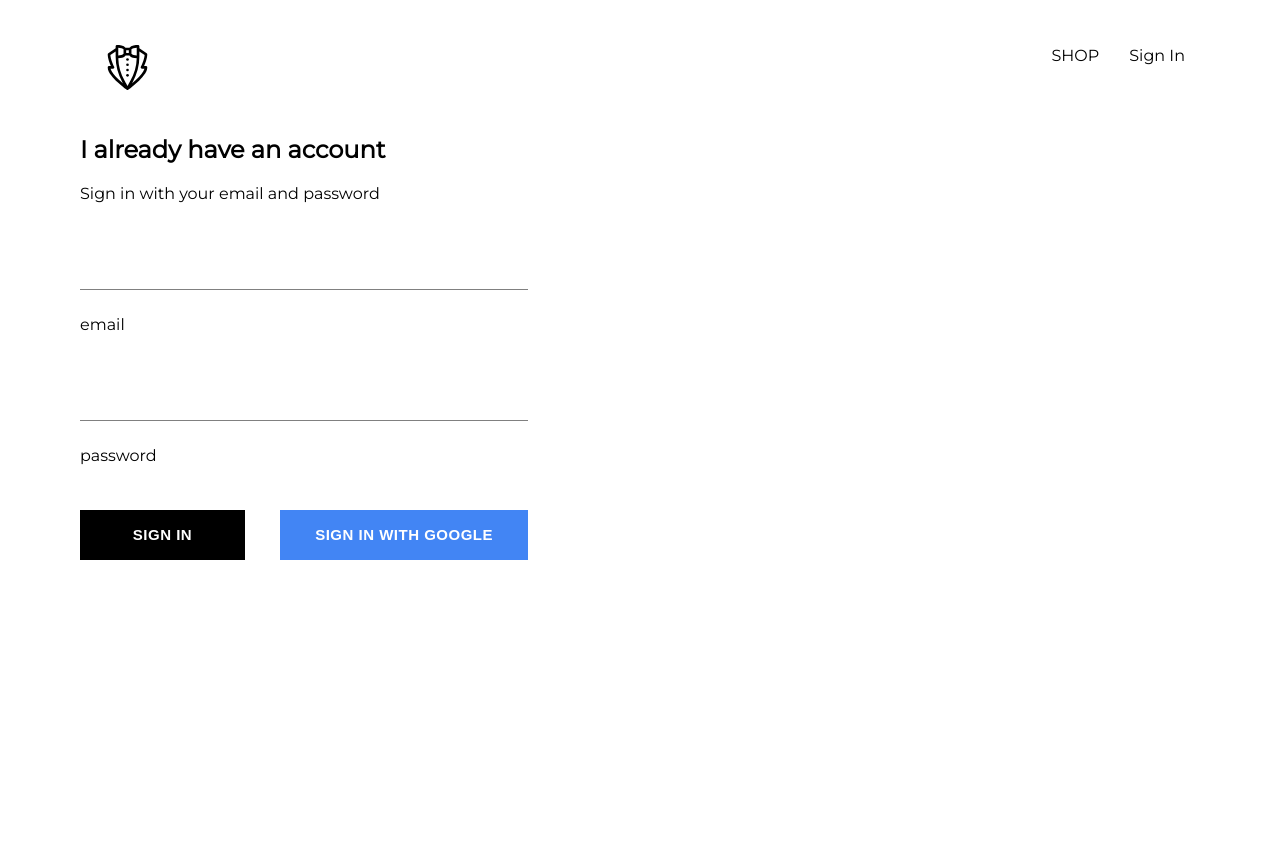
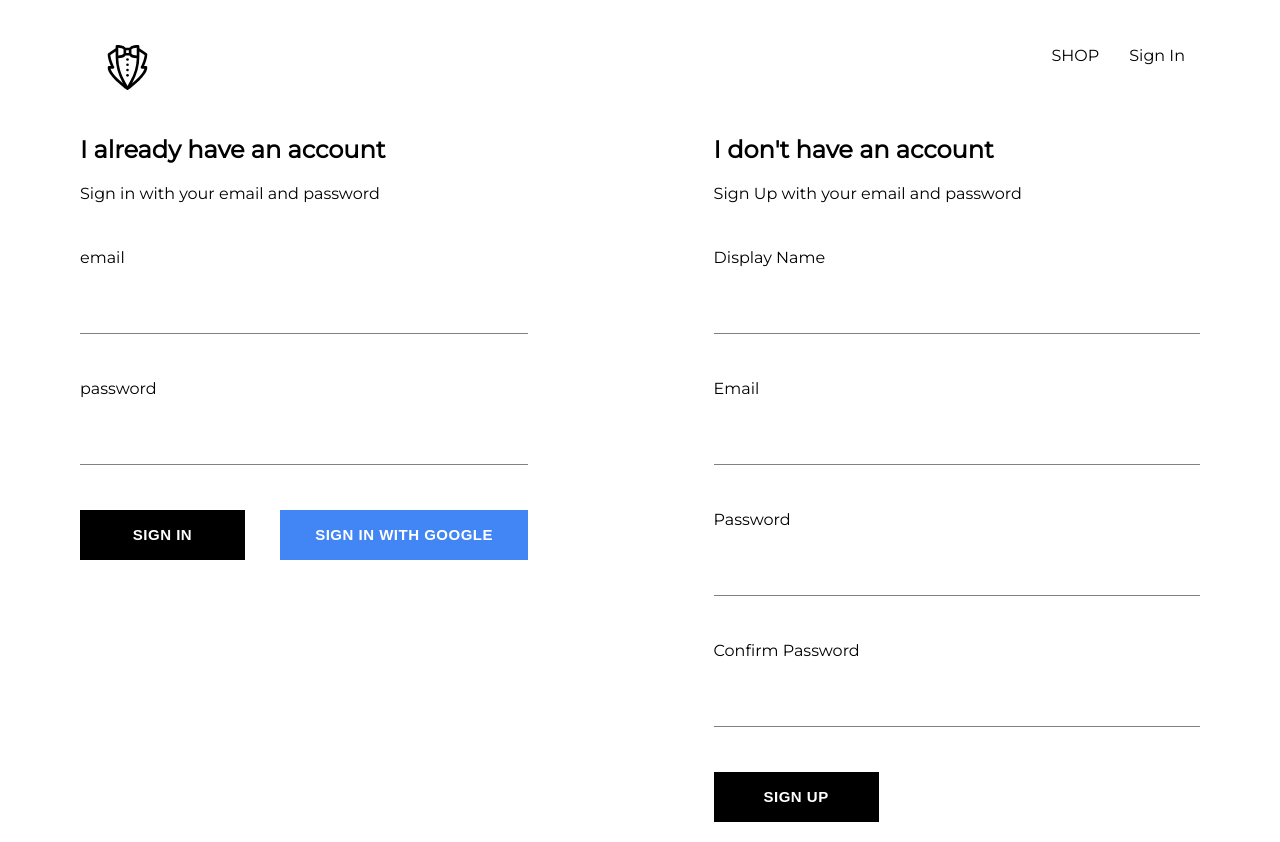
Before and after one commit to eliranma/eliran-fashion, a React (Create React App) app: page /sign-in-up in a window 1280 px wide. Before the commit the page ends 800 px from the top, so only its background shows below. Built offline with nearby package versions, Linux system fonts and the light colour scheme; no server answers.

Commit message:
SIGN-UP stores users in firebase

```diff
--- a/src/App.js
+++ b/src/App.js
@@ -7,7 +7,7 @@
 import Header from './components/header/header.component';
 import ShopPage from './pages/shop/shop.component';
 import SignInUpPage from './pages/sign-in-sign-up/sign-in-sign-up.component';
-import {auth} from './firebase/firebase.util';
+import {auth, createUserProfileDocument} from './firebase/firebase.util';
 
 
 
@@ -18,13 +18,26 @@
     super();
     this.state ={
       currentUser:null
-    }
+    };
   }
+  unsubscribeFromAuth = null;
+
   componentDidMount(){
-    this.unsubscribeFromAuth = auth.onAuthStateChanged(user => {
-      this.setState({currentUser: user});
-      console.log(user);
-    })
+    this.unsubscribeFromAuth = auth.onAuthStateChanged(async userAuth => {
+      if  (userAuth)  {
+        const userRef = await createUserProfileDocument(userAuth);
+
+        userRef.onSnapshot(snapShot =>{
+          this.setState({
+            currentUser:  {
+              id: snapShot.id,
+              ...snapShot.data()
+            }
+          });
+        });
+      }
+      this.setState({currentUser: userAuth});
+    });
   }
   componentWillUnmount(){
     this.unsubscribeFromAuth();
--- a/src/components/form-input/form-input.component.jsx
+++ b/src/components/form-input/form-input.component.jsx
@@ -3,8 +3,6 @@
 
 const FormInput = ({    handleChange, label, ...otherProps  })=>(
     <div className='group'>
-        <input className='form-input'
-        onChange={handleChange} {...otherProps}/>
         {
             label ?
             (<label className={`$props.value.length`  ? 'shrink' : ''}form-input-label>
@@ -12,6 +10,9 @@
             </label>)
             : null
         }
+        <input className='form-input'
+        onChange={handleChange} {...otherProps}/>
+
     </div>
 )
 export default FormInput;
--- a/src/components/sign-up/sign-up.component.jsx
+++ b/src/components/sign-up/sign-up.component.jsx
@@ -0,0 +1,88 @@
+import React from 'react';
+import FormInput from '../form-input/form-input.component';
+import CustomButton from '../custom-button/custom-button.component';
+
+import {auth, createUserProfileDocument} from '../../firebase/firebase.util';
+import './sign-up.styles.scss';
+
+class SignUp extends React.Component{
+    constructor(){
+        super();
+
+        this.state = {
+            displayName:    '',
+            email:  '',
+            password:   '',
+            confirmPassword:    ''
+        };
+
+    }
+    handleSubmit = async event =>  {
+        event.preventDefault();
+        const {displayName,email,password,confirmPassword} = this.state;
+        if (password !== confirmPassword){
+            alert("Passwords don't match");
+            return;
+        }
+        try {
+            const {user} = await auth.createUserWithEmailAndPassword(email, password);
+            await createUserProfileDocument(user, {displayName});
+            this.setState({
+                displayName:    '',
+                email:  '',
+                password:   '',
+                confirmPassword:    ''
+            });
+
+        }   catch (error){
+            console.error(error);
+        }
+    };
+
+    handleChange = event => {
+        const {name, value} = event.target;
+
+        this.setState({[name]: value});
+    };
+    render(){
+        const {displayName, email, password, confirmPassword} = this.state;
+        return(
+            <div className='sign-up'>
+                <h2 className='title'>I don't have an account</h2>
+                <span>Sign Up with your email and password</span>
+                <form className='sign-up-form' onSubmit={this.handleSubmit}>
+                    <FormInput
+                    type='text'
+                    name='displayName'
+                    value={displayName}
+                    onChange={this.handleChange}
+                    label='Display Name'
+                    required />
+                     <FormInput
+                    type='email'
+                    name='email'
+                    value={email}
+                    onChange={this.handleChange}
+                    label='Email'
+                    required />
+                     <FormInput
+                    type='password'
+                    name='password'
+                    value={password}
+                    onChange={this.handleChange}
+                    label='Password'
+                    required />
+                     <FormInput
+                    type='password'
+                    name='confirmPassword'
+                    value={confirmPassword}
+                    onChange={this.handleChange}
+                    label='Confirm Password'
+                    required />
+                    <CustomButton type='submit'>Sign Up</CustomButton>
+                </form>
+            </div>
+        );
+    }
+}
+export default SignUp;
--- a/src/components/sign-up/sign-up.styles.scss
+++ b/src/components/sign-up/sign-up.styles.scss
@@ -0,0 +1,3 @@
+.sign-up    {
+    width: 38vw;
+}
--- a/src/firebase/firebase.util.js
+++ b/src/firebase/firebase.util.js
@@ -12,7 +12,32 @@
     appId: "1:417852666018:web:f73cc53baf7e25e67ea7fb",
     measurementId: "G-5X280HRR3J"
   };
-  firebase.initializeApp(config);
+
+export const createUserProfileDocument = async  (userAuth, additionalData) => {
+  if (!userAuth) return;
+  const userRef = firestore.doc(`users/${userAuth.uid}`);
+
+  const snapShot = await userRef.get();
+  if (!snapShot.exists) {
+    const {displayName, email} = userAuth;
+    const createdAt = new Date();
+    try{
+      await userRef.set({
+        displayName,
+        email,
+        createdAt,
+        ...additionalData
+      })
+    } catch (error){
+      console.log('error catching user', error.message);
+    }
+  }
+  return userRef;
+};
+
+firebase.initializeApp(config);
+
+
 export const auth = firebase.auth();
 export const firestore = firebase.firestore();
 
--- a/src/pages/sign-in-sign-up/sign-in-sign-up.component.jsx
+++ b/src/pages/sign-in-sign-up/sign-in-sign-up.component.jsx
@@ -1,10 +1,12 @@
 import React from 'react';
-import SignIn from '../../components/sign-in/sign-in.component'
+import SignUp from '../../components/sign-up/sign-up.component';
+import SignIn from '../../components/sign-in/sign-in.component';
 import './sign-in-sign-up.styles.scss';
 
 const SignInUpPage = () =>  (
     <div className='sign-in-and-sign-up'>
         <SignIn />
+        <SignUp />
     </div>
 );
 export default SignInUpPage;
--- a/src/pages/sign-in-sign-up/sign-in-sign-up.styles.scss
+++ b/src/pages/sign-in-sign-up/sign-in-sign-up.styles.scss
@@ -0,0 +1,4 @@
+.sign-in-and-sign-up{
+    display:flex;
+    justify-content: space-between;
+}
```
